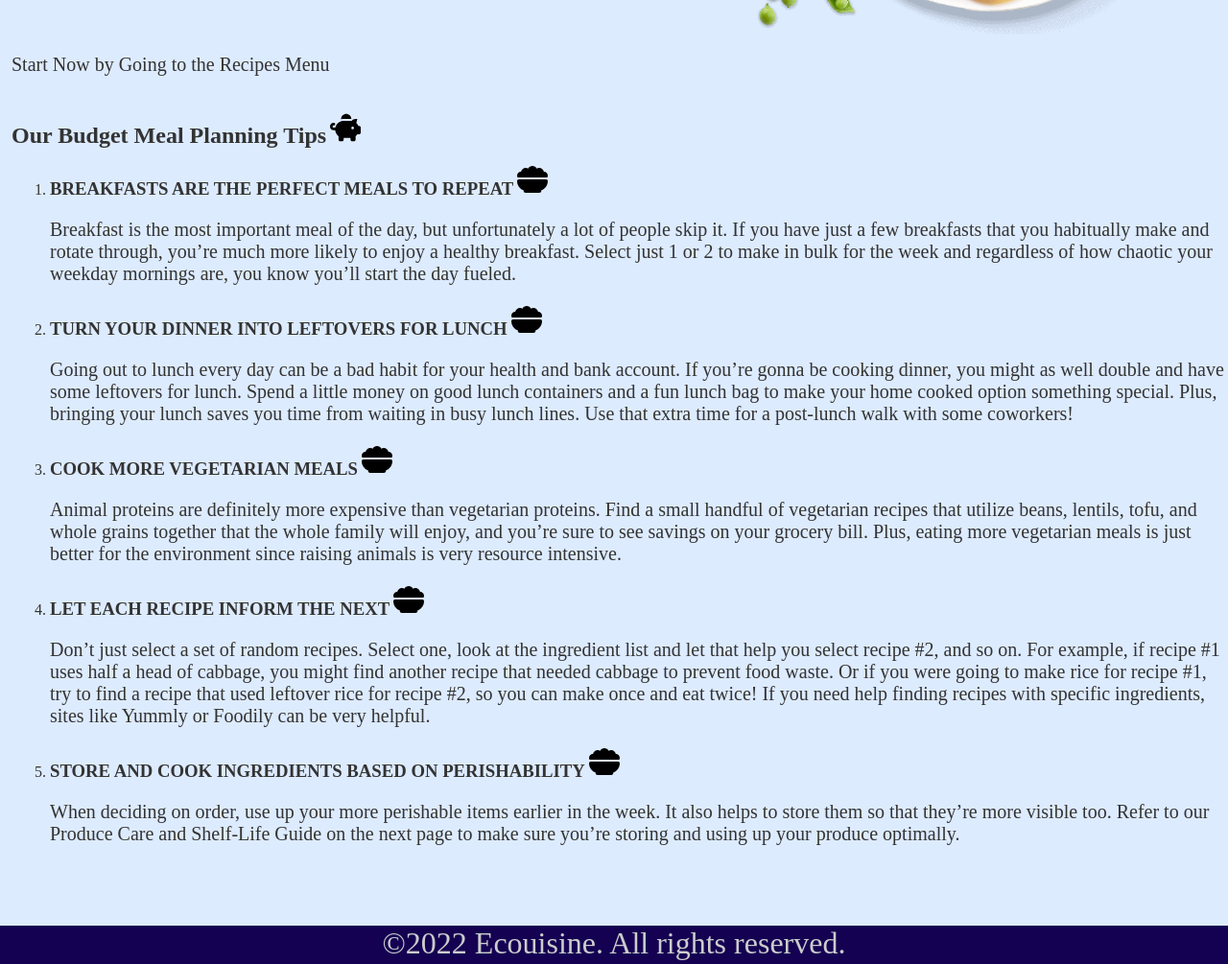
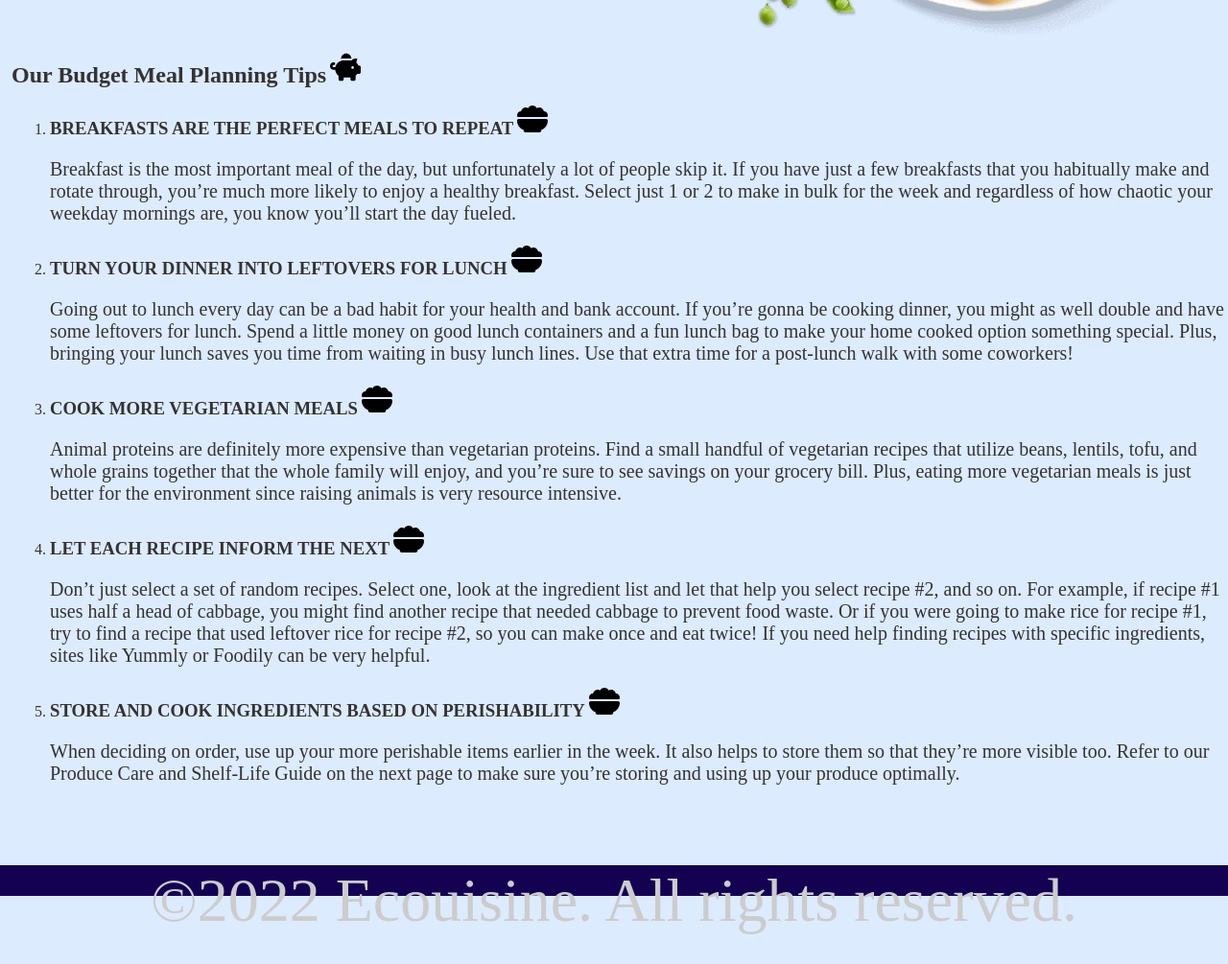
Before and after one commit to Iori-Pimentel/iori-pimentel.github.io, a plain HTML site: page index.html in a window 1280 px wide. Shown: the part 475-1480 px from the top of the page at 96% size. After the commit the page ends 1451 px from the top, so only its background shows below. Drawn offline with Linux system fonts and the light colour scheme.

Commit message:
Change Footer Size

```diff
--- a/css/style.css
+++ b/css/style.css
@@ -166,10 +166,10 @@ Footer
 
 footer {
   text-align: center;
-  height: 40px;
+  height: 32px;
   width: 100%;
   background: #140152;
   color: #CCC;
   bottom: 0;
-  font-size: 32px;
+  font-size: 5vw;
 }
--- a/index.html
+++ b/index.html
@@ -29,7 +29,6 @@
         <p class="intro-text">Ecouisine is a trusted resource for foods, dishes, and meal plans including their recipes. Its sole purpose is to present and offer people meals at affordable prices. It lets people eat delicious meals, save money, and repeat the process again and again.</p>
       </div>
       <img src="images/banner.png" class="banner-img" alt="Homepage Banner Image">
-      <p>Start Now by Going to the Recipes Menu</p>
     </section>
 
     <br>
```
Also changed, not shown: about.html (+1 -1 lines).
